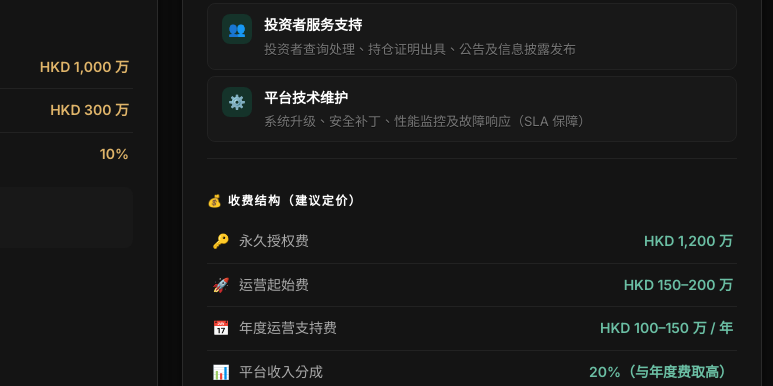
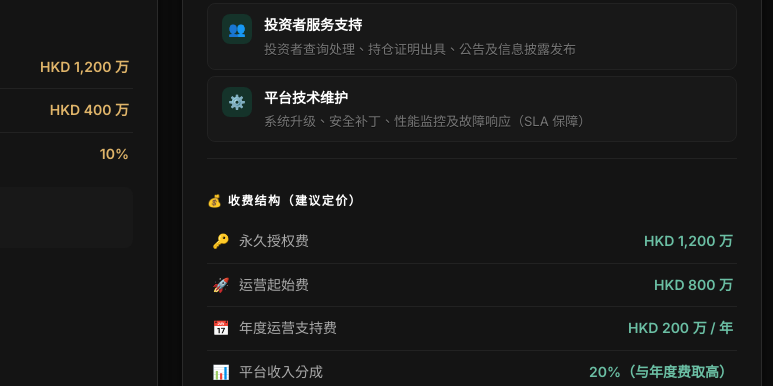
Before and after one commit to Daikonkun/nvt-bundle, a plain HTML site: page index.html in a window 1280 px wide. Shown: the part 752-1138 px from the top of the page, 470-1243 px from the left. Drawn offline with Linux system fonts and the light colour scheme.

Commit message:
Update pricing figures on main page
Made-with: Cursor

```diff
--- a/index.html
+++ b/index.html
@@ -620,12 +620,12 @@
         <tr>
           <td class="pt-icon">📦</td>
           <td class="pt-label"><span data-zh>代码移交费</span><span data-en style="display:none">Code Transfer Fee</span></td>
-          <td class="pt-value">HKD <span data-zh>1,000 万</span><span data-en style="display:none">10M</span></td>
+          <td class="pt-value">HKD <span data-zh>1,200 万</span><span data-en style="display:none">12M</span></td>
         </tr>
         <tr>
           <td class="pt-icon">🎯</td>
           <td class="pt-label"><span data-zh>咨询服务费</span><span data-en style="display:none">Advisory Fee</span></td>
-          <td class="pt-value">HKD <span data-zh>300 万</span><span data-en style="display:none">3M</span></td>
+          <td class="pt-value">HKD <span data-zh>400 万</span><span data-en style="display:none">4M</span></td>
         </tr>
         <tr>
           <td class="pt-icon">📊</td>
@@ -725,12 +725,12 @@
         <tr>
           <td class="pt-icon">🚀</td>
           <td class="pt-label"><span data-zh>运营起始费</span><span data-en style="display:none">Onboarding Fee</span></td>
-          <td class="pt-value">HKD <span data-zh>150–200 万</span><span data-en style="display:none">1.5M – 2M</span></td>
+          <td class="pt-value">HKD <span data-zh>800 万</span><span data-en style="display:none">8M</span></td>
         </tr>
         <tr>
           <td class="pt-icon">📅</td>
           <td class="pt-label"><span data-zh>年度运营支持费</span><span data-en style="display:none">Annual Support Fee</span></td>
-          <td class="pt-value">HKD <span data-zh>100–150 万 / 年</span><span data-en style="display:none">1M – 1.5M / year</span></td>
+          <td class="pt-value">HKD <span data-zh>200 万 / 年</span><span data-en style="display:none">2M / year</span></td>
         </tr>
         <tr>
           <td class="pt-icon">📊</td>
```
